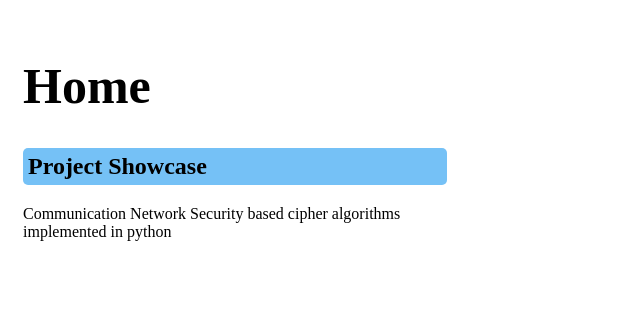
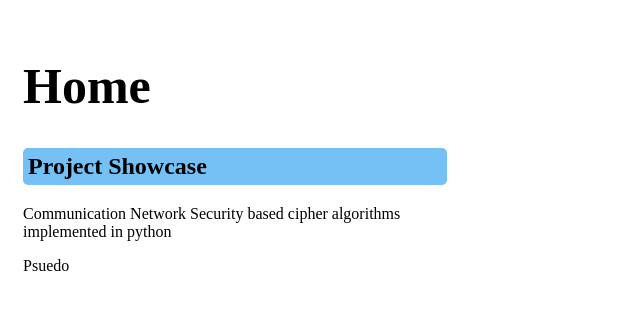
Before and after one commit to w7Pratham/w7Pratham.github.io, a plain HTML site: page index.html in a window 1280 px wide. Shown: the full height of the page, 0-640 px from the left. Drawn offline with Linux system fonts and the light colour scheme.

Commit message:
Update index.html

```diff
--- a/index.html
+++ b/index.html
@@ -17,6 +17,8 @@
         <p><a href="https://github.com/w7Pratham/CNS" target="_blank">
             Communication Network Security based cipher algorithms
             implemented in python </p></a>
+        <p><a href="https://w7pratham.github.io/sites/changes" target="_balnk">
+            Psuedo </p></a>
     </div>
 </body>
 </html>
```
